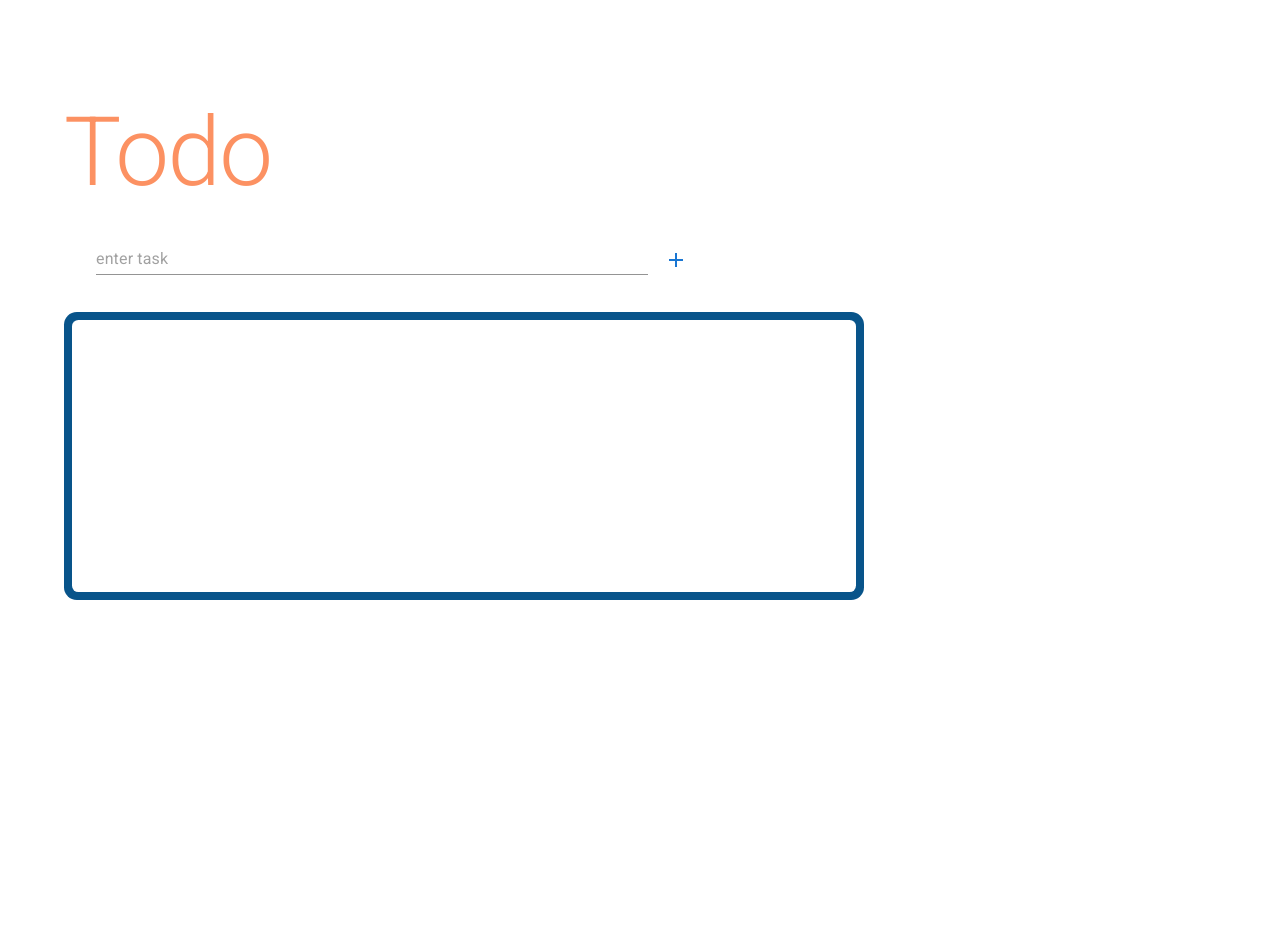
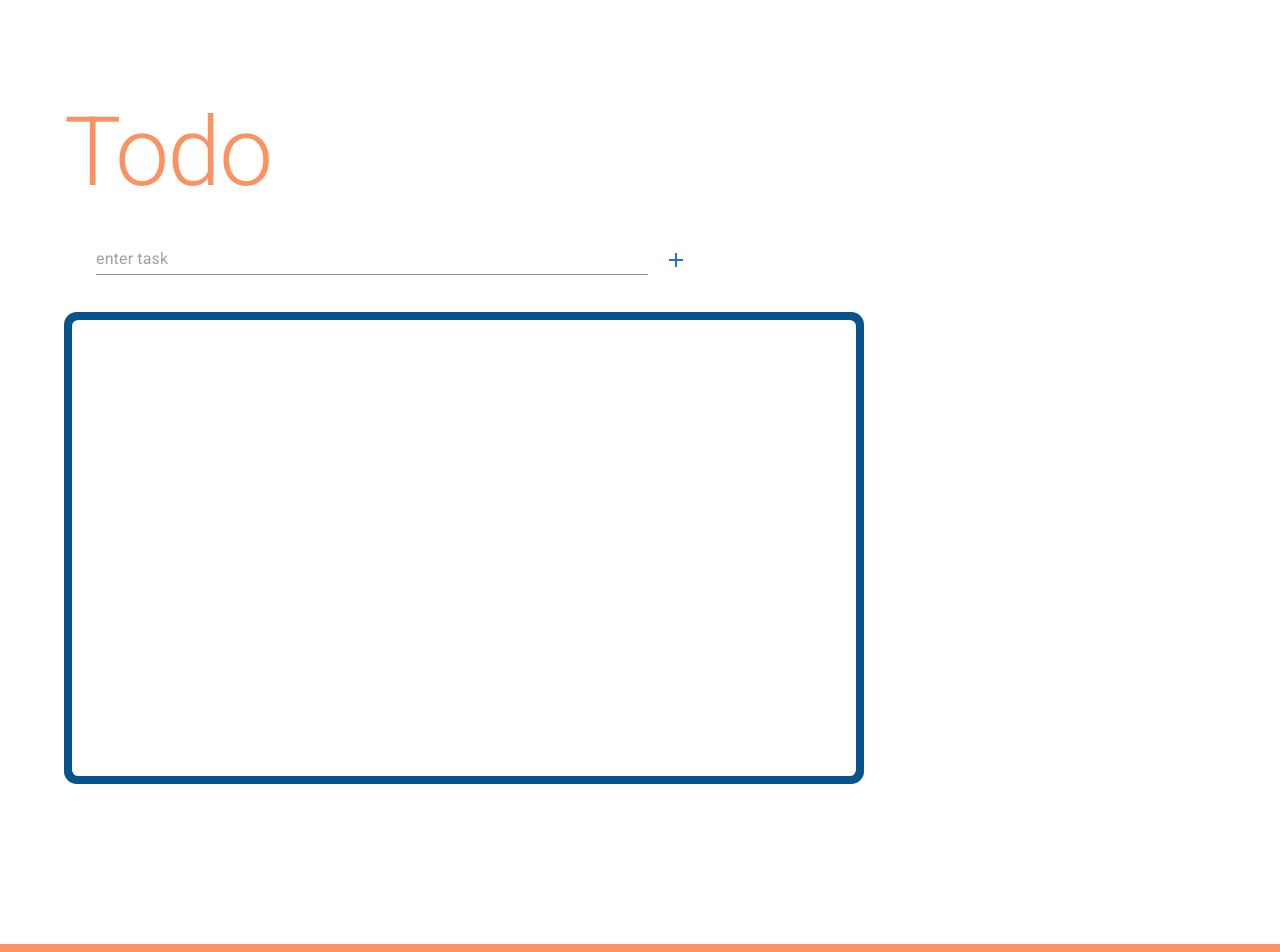
Before and after one commit to MiriamT/learn-react-demo-app, a React (Create React App) app: page / in a window 1280 px wide. Shown: the top 952 px of the page. Built offline with nearby package versions, Linux system fonts and the light colour scheme.

Commit message:
session3: add list actions

```diff
--- a/src/components/todo/todo.jsx
+++ b/src/components/todo/todo.jsx
@@ -7,9 +7,13 @@ import {
   Input,
   List,
   ListItem,
+  ListItemIcon,
   ListItemText,
 } from '@mui/material';
 import AddIcon from '@mui/icons-material/Add';
+import DeleteIcon from '@mui/icons-material/Delete';
+import CheckCircleIcon from '@mui/icons-material/CheckCircle';
+import CheckCircleOutlineIcon from '@mui/icons-material/CheckCircleOutline';
 
 import { FooterS, primaryColor, TitleS } from '../common/common.styles';
 
@@ -23,9 +27,21 @@ export const Todo = () => {
 
   function addTodo() {
     if (inputText !== '') {
-      todos.push(inputText);
+      todos.push({ label: inputText, complete: false });
+      setTodos([...todos]);
       setInputText('');
     }
+  }
+
+  function deleteTodo(index) {
+    todos.splice(index, 1);
+    setTodos([...todos]);
+  }
+
+  function completeTodo(index) {
+    const completedTodo = todos.splice(index, 1)[0];
+    completedTodo.complete = true;
+    setTodos([...todos, completedTodo]);
   }
 
   function onInputKeyUp(event) {
@@ -35,14 +51,8 @@ export const Todo = () => {
   }
 
   return (
-    <div
-      style={{
-        display: 'flex',
-        flexFlow: 'column',
-        height: '100%',
-      }}
-    >
-      <Container maxWidth="lg" sx={{}}>
+    <div>
+      <Container maxWidth="lg" className="page-content">
         <TitleS
           variant="h1"
           sx={{
@@ -76,13 +86,42 @@ export const Todo = () => {
               sx={{
                 background: 'white',
                 borderRadius: '0.4rem',
-                minHeight: '16rem',
+                minHeight: '55vh',
               }}
             >
               {todos.map((todo, index) => (
                 <div key={index}>
                   <ListItem>
-                    <ListItemText primary={todo} />
+                    <ListItemText
+                      primary={todo.complete ? undefined : todo.label}
+                      secondary={todo.complete ? todo.label : undefined}
+                    />
+                    <ListItemIcon onClick={() => deleteTodo(index)}>
+                      <DeleteIcon
+                        sx={{
+                          '&:hover': { color: 'error.main' },
+                          cursor: 'pointer',
+                        }}
+                      />
+                    </ListItemIcon>
+                    {todo.complete ? (
+                      <ListItemIcon onClick={() => completeTodo(index)}>
+                        <CheckCircleIcon
+                          sx={{
+                            color: 'success.main',
+                          }}
+                        />
+                      </ListItemIcon>
+                    ) : (
+                      <ListItemIcon onClick={() => completeTodo(index)}>
+                        <CheckCircleOutlineIcon
+                          sx={{
+                            '&:hover': { color: 'success.main' },
+                            cursor: 'pointer',
+                          }}
+                        />
+                      </ListItemIcon>
+                    )}
                   </ListItem>
                   <Divider />
                 </div>
@@ -91,14 +130,7 @@ export const Todo = () => {
           </Box>
         </Box>
       </Container>
-      <div
-        style={{
-          height: `calc((3rem * ${
-            todos.length < 6 ? 5 : 10 - todos.length
-          }) - ${todos.length < 6 ? '.3rem' : '-0.3rem'})`, // fill remaining space when todo list is small
-        }}
-      ></div>
-      <FooterS />
+      <FooterS className="app-footer" />
     </div>
   );
 };
```
